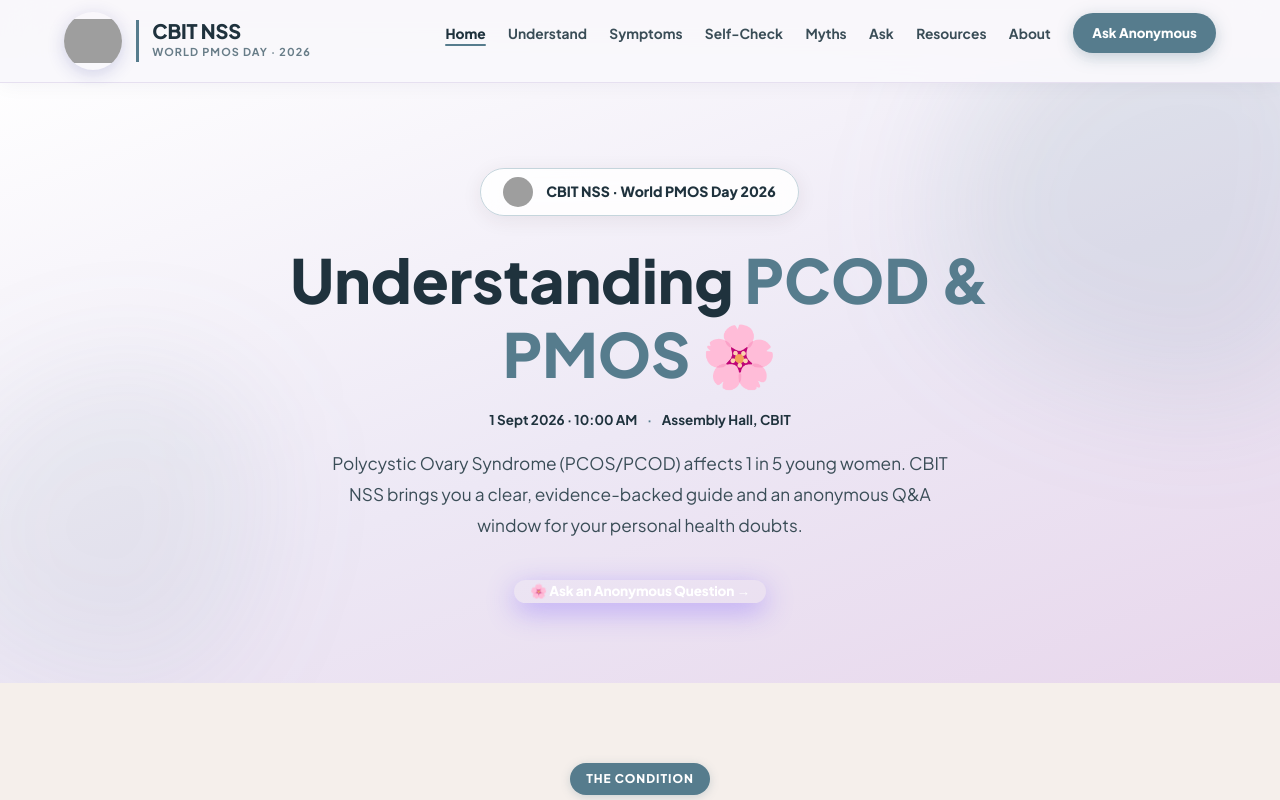
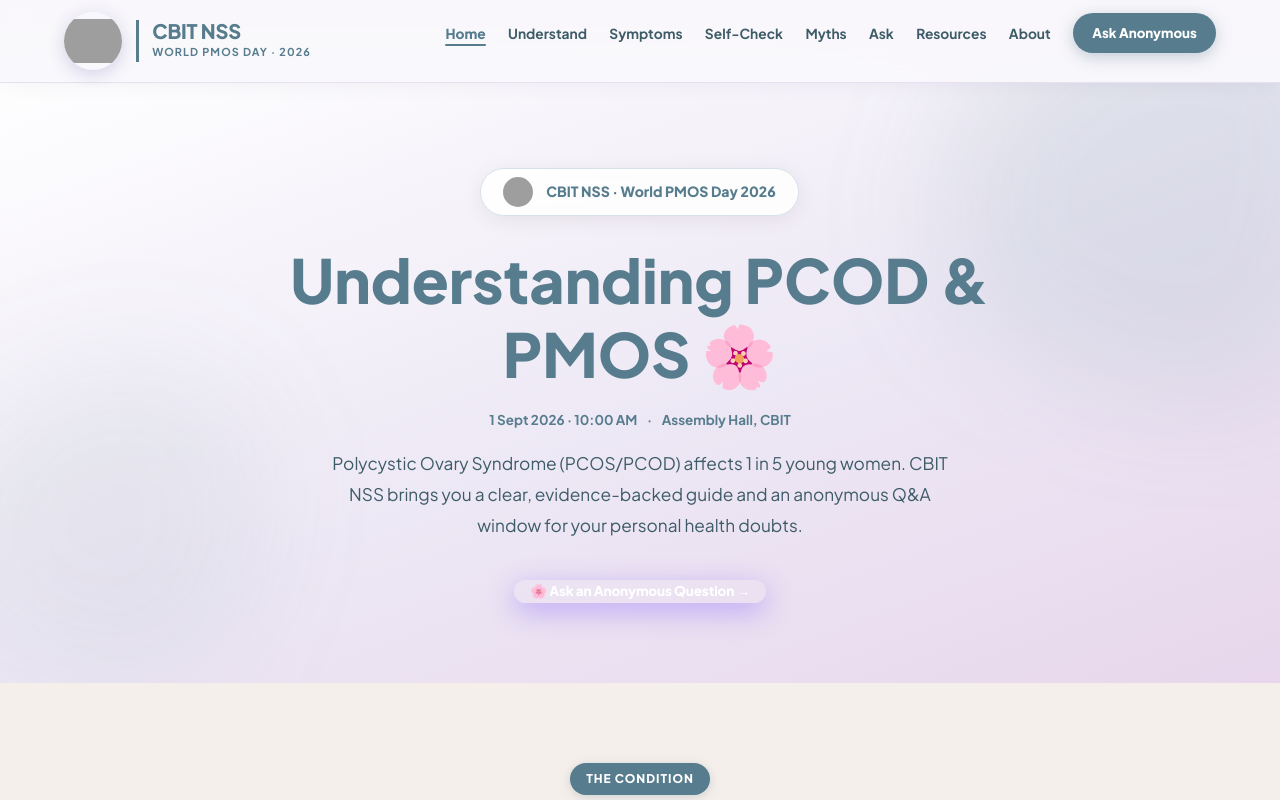
Before and after one commit to vroom0456/CBITNSS-World-PMOS-Day, a Next.js app: page / in a window 1280 px wide. Shown: the top 800 px of the page. Built offline with nearby package versions, Linux system fonts and the light colour scheme; grey boxes are pictures that could not be loaded.

Commit message:
style(theme): update intro animation, hero background, and footer to explicit Teal (#567C8D) and Beige (#F5EFEB) colors

```diff
--- a/src/app/globals.css
+++ b/src/app/globals.css
@@ -1,25 +1,25 @@
 /* Full Original CSS System */
 
 :root {
-  --bg-main: #F5EFEB;            /* Warm Beige Canvas */
-  --card-white: #FFFFFF;         /* Pure White Card Surfaces */
-  --nss-navy: #1F323D;           /* Deep Slate Teal for Primary Headings */
-  --nss-navy-dark: #16242C;      /* Dark Charcoal Slate Teal for Footer & Splash */
-  --nss-blue-accent: #567C8D;    /* Primary Teal Accent */
-  --nss-blue-soft: #E8F0F3;      /* Soft Light Teal Tint Background */
-  --soft-teal-bg: #E8F0F3;
-  --soft-teal-border: #C5D5DC;    /* Soft Slate Teal Border */
-  --soft-teal-accent: #567C8D;    /* Primary Teal Accent */
-  --soft-mint-bg: #E0EBEF;       /* Subtle Mint-Teal Tint */
-  --soft-mint-border: #BCD0D8;
-  --soft-navy-bg: #E8F0F3;
-  --soft-navy-border: #C5D5DC;
-  --soft-navy-text: #1F323D;
-
-  --text-main: #1F323D;          /* Deep Slate Primary Text */
-  --text-body: #3A4D57;          /* Body Copy Text */
-  --text-muted: #687D88;          /* Subtitles & Muted Labels */
-  --border-light: #DCE5EA;        /* Light Divider Lines & Borders */
+  --bg-main: #F5EFEB;            /* Warm Beige Canvas (#F5EFEB) */
+  --card-white: #FFFFFF;         /* Pure White Card Surfaces (#FFFFFF) */
+  --nss-navy: #567C8D;           /* Primary Teal Theme (#567C8D) */
+  --nss-navy-dark: #3E5B68;      /* Deep Slate Teal for Footer & Contrast */
+  --nss-blue-accent: #567C8D;    /* Primary Teal Accent (#567C8D) */
+  --nss-blue-soft: #EBF2F5;      /* Soft Light Teal Tint Background */
+  --soft-teal-bg: #EBF2F5;
+  --soft-teal-border: #D5E2E8;    /* Soft Teal Border Tint */
+  --soft-teal-accent: #567C8D;    /* Primary Teal Accent (#567C8D) */
+  --soft-mint-bg: #EBF2F5;
+  --soft-mint-border: #D5E2E8;
+  --soft-navy-bg: #EBF2F5;
+  --soft-navy-border: #D5E2E8;
+  --soft-navy-text: #567C8D;
+
+  --text-main: #2C3E49;          /* Deep Slate Body & Heading Text */
+  --text-body: #3E5B68;          /* Body Text */
+  --text-muted: #567C8D;          /* Subtitles & Muted Labels */
+  --border-light: #D5E2E8;        /* Light Divider Lines & Borders */
 
   --shadow-soft: 0 4px 20px rgba(31, 50, 61, 0.05);
   --shadow-card: 0 12px 36px rgba(31, 50, 61, 0.09);
@@ -1670,7 +1670,7 @@ a:focus-visible, button:focus-visible {
   width: 100vw;
   height: 100vh;
   z-index: 999999;
-  background: #16242C;
+  background: #567C8D;
   display: flex;
   align-items: center;
   justify-content: center;
```
